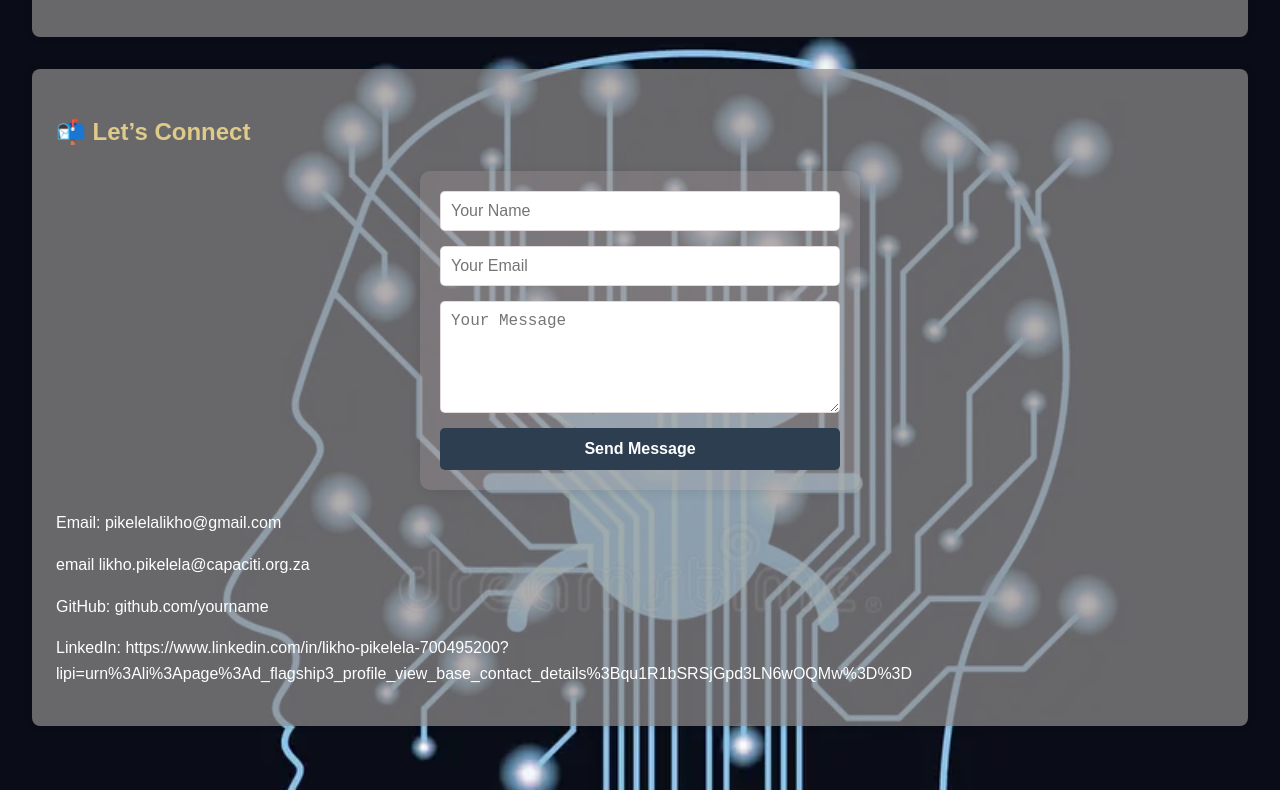
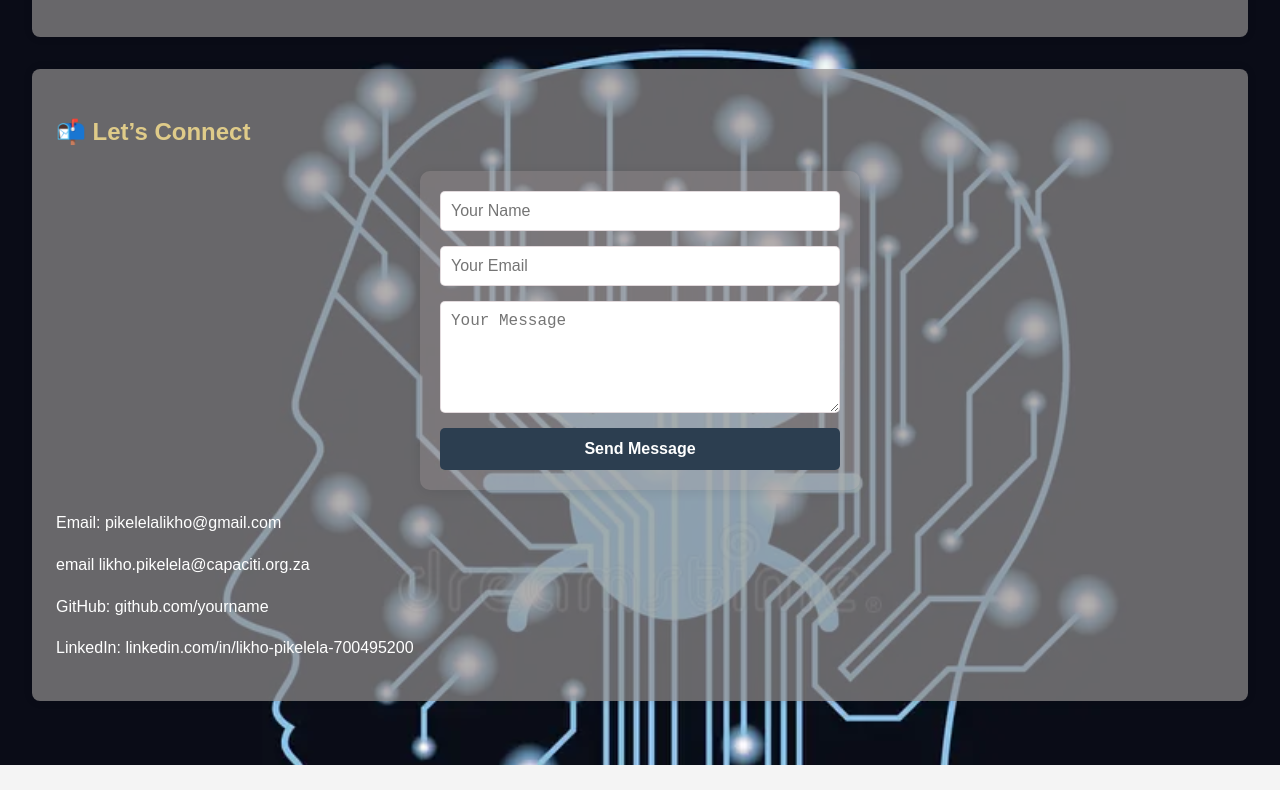
Before and after one commit to pikelelalikho/Bootcamp, a website: page index.html in a window 1280 px wide. Shown: the part 1445-2235 px from the top of the page. After the commit the page ends 2210 px from the top, so only its background shows below. Drawn offline with Linux system fonts and the light colour scheme.

Commit message:
Update index.html

```diff
--- a/index.html
+++ b/index.html
@@ -92,7 +92,7 @@
   <p>Email: pikelelalikho@gmail.com</p>
   <email>email likho.pikelela@capaciti.org.za</email>
   <p>GitHub: github.com/yourname</p>
-  <p>LinkedIn: https://www.linkedin.com/in/likho-pikelela-700495200?lipi=urn%3Ali%3Apage%3Ad_flagship3_profile_view_base_contact_details%3Bqu1R1bSRSjGpd3LN6wOQMw%3D%3D</p>
+  <p>LinkedIn: linkedin.com/in/likho-pikelela-700495200</p>
 </section>
   </main>
 
```
